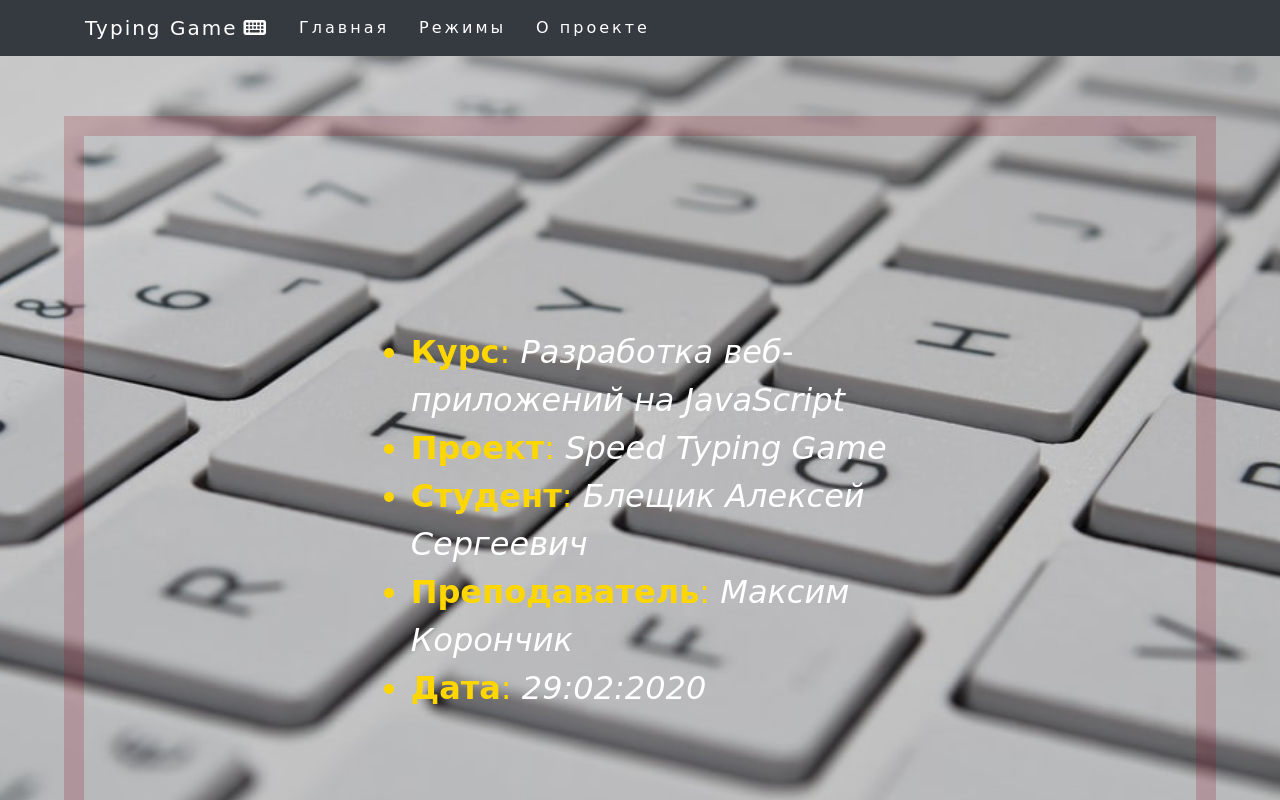
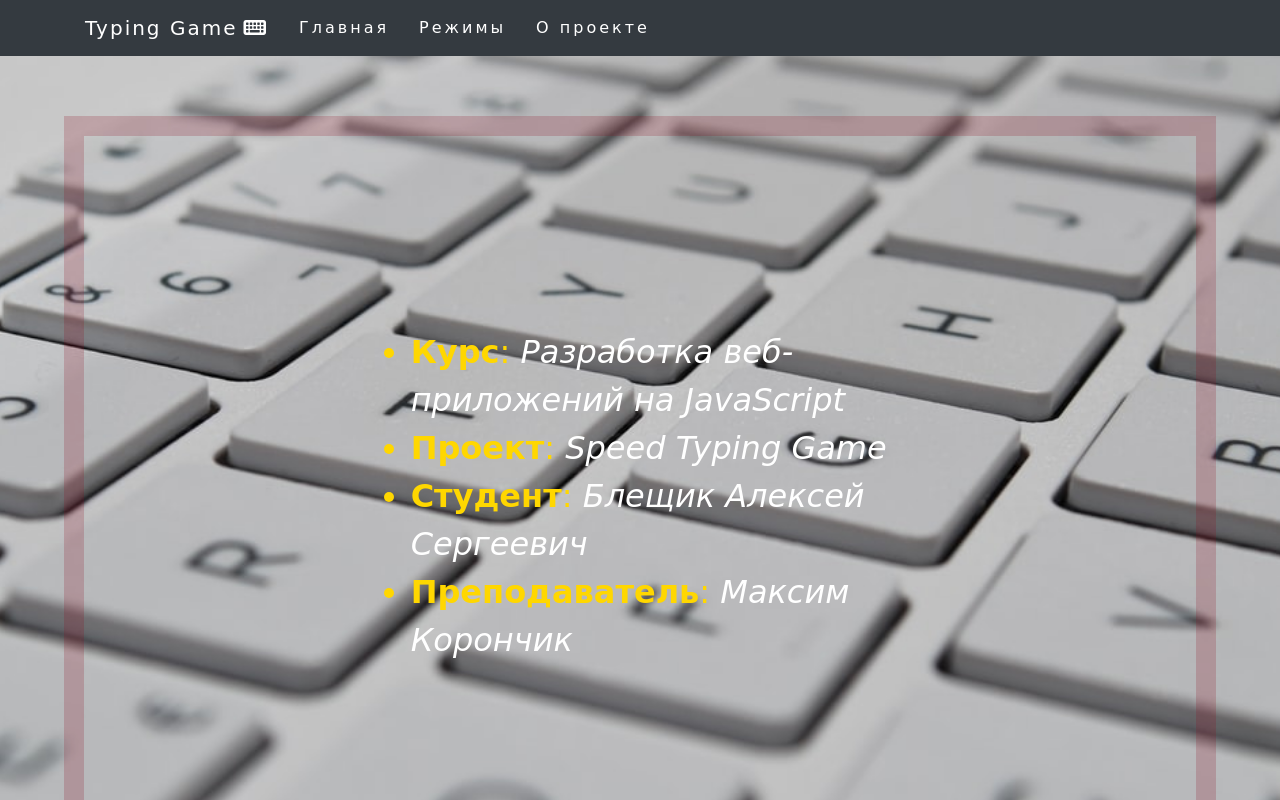
Before and after one commit to LeshaBleschik/Speed-typing-game, a plain HTML site: page about.html in a window 1280 px wide. Shown: the top 800 px of the page. Drawn offline with Linux system fonts and the light colour scheme; a web font is replaced by a local one.

Commit message:
about page slightly changed

```diff
--- a/about.html
+++ b/about.html
@@ -70,7 +70,6 @@
             <li>
               <b class="title">Преподаватель</b>: <em>Максим Корончик</em>
             </li>
-            <li><b class="title">Дата</b>: <em>29:02:2020</em></li>
           </ul>
         </div>
       </div>
```
